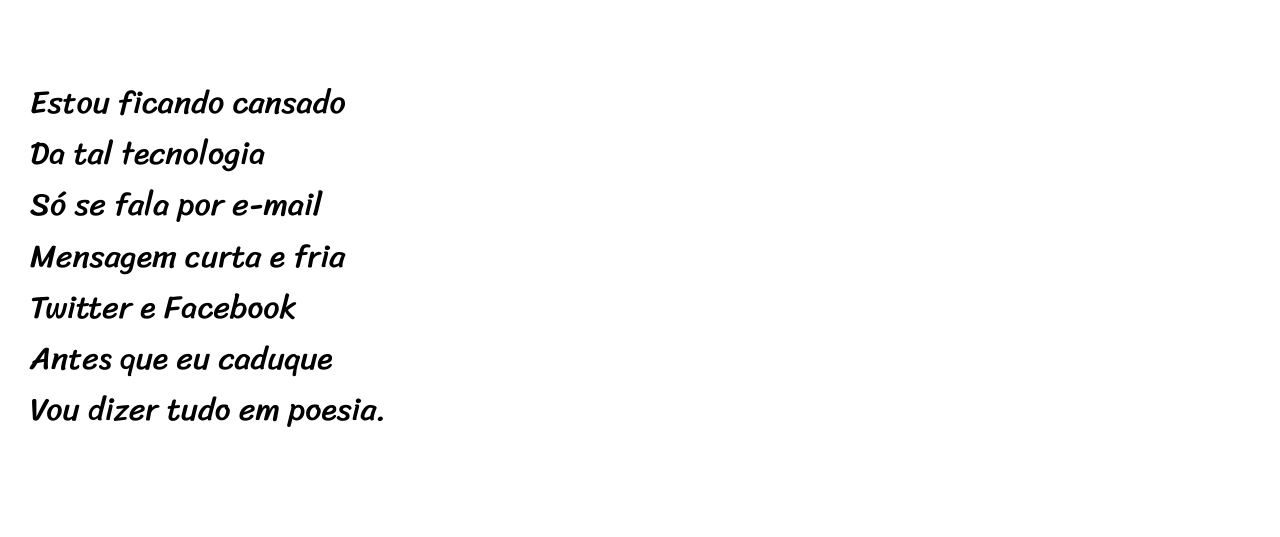
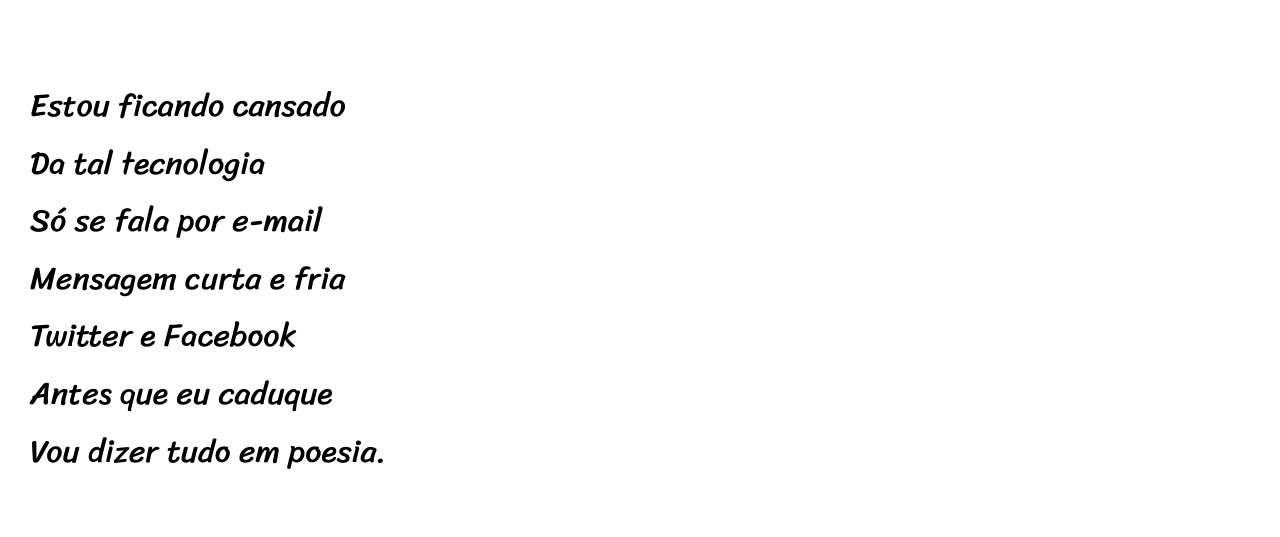
Before and after one commit to JuniorBugnaro/projeto-cordel, a plain HTML site: page index.html in a window 1280 px wide. Shown: the part 263-800 px from the top of the page. Drawn offline with Linux system fonts and the light colour scheme.

Commit message:
Update style.css

```diff
--- a/estilo/style.css
+++ b/estilo/style.css
@@ -54,7 +54,7 @@
     font-size: 2em;
     padding-top: 10vh;
     padding-bottom: 10vh;
-    line-height: 4vw;
+    line-height: 4.5vw;
     padding-left: 30px;
 }
 
```
